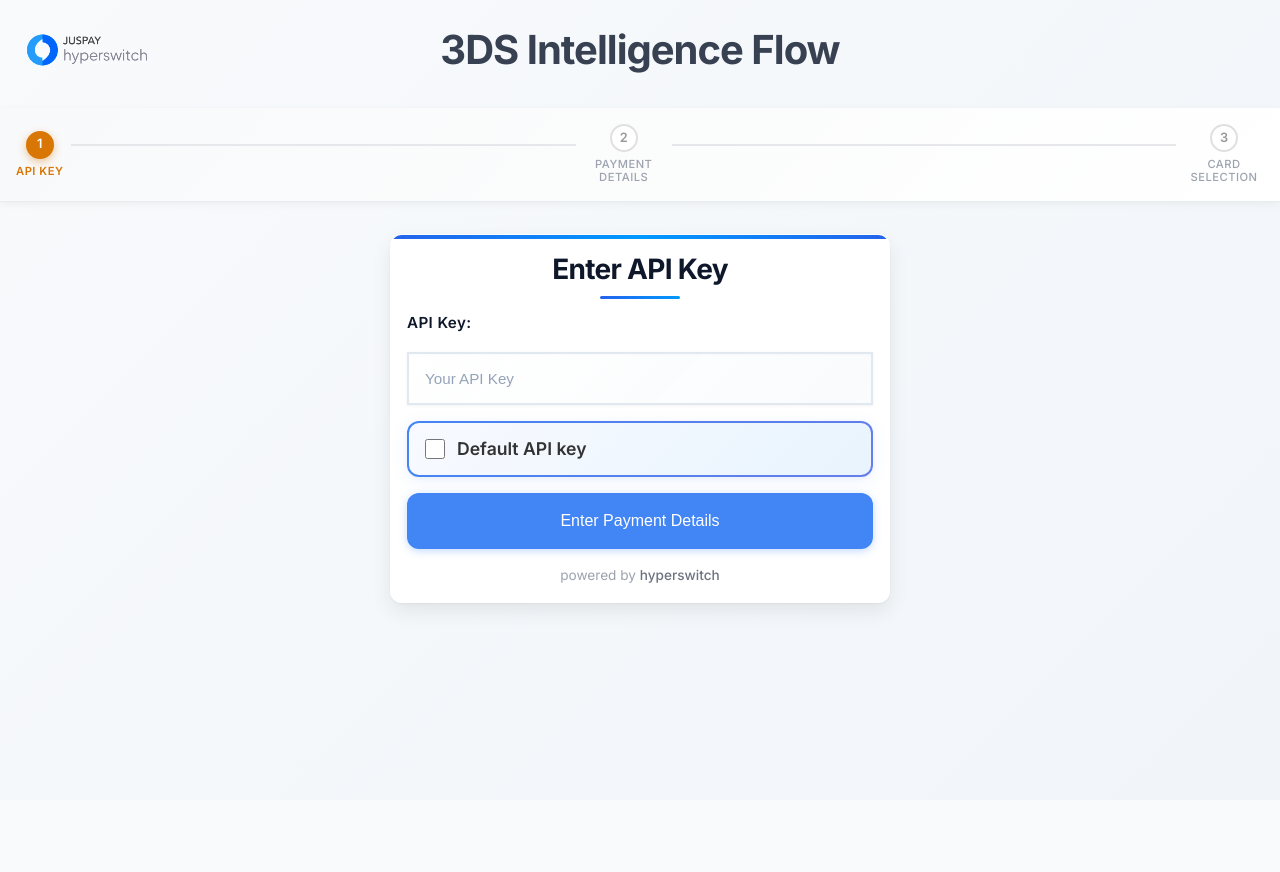
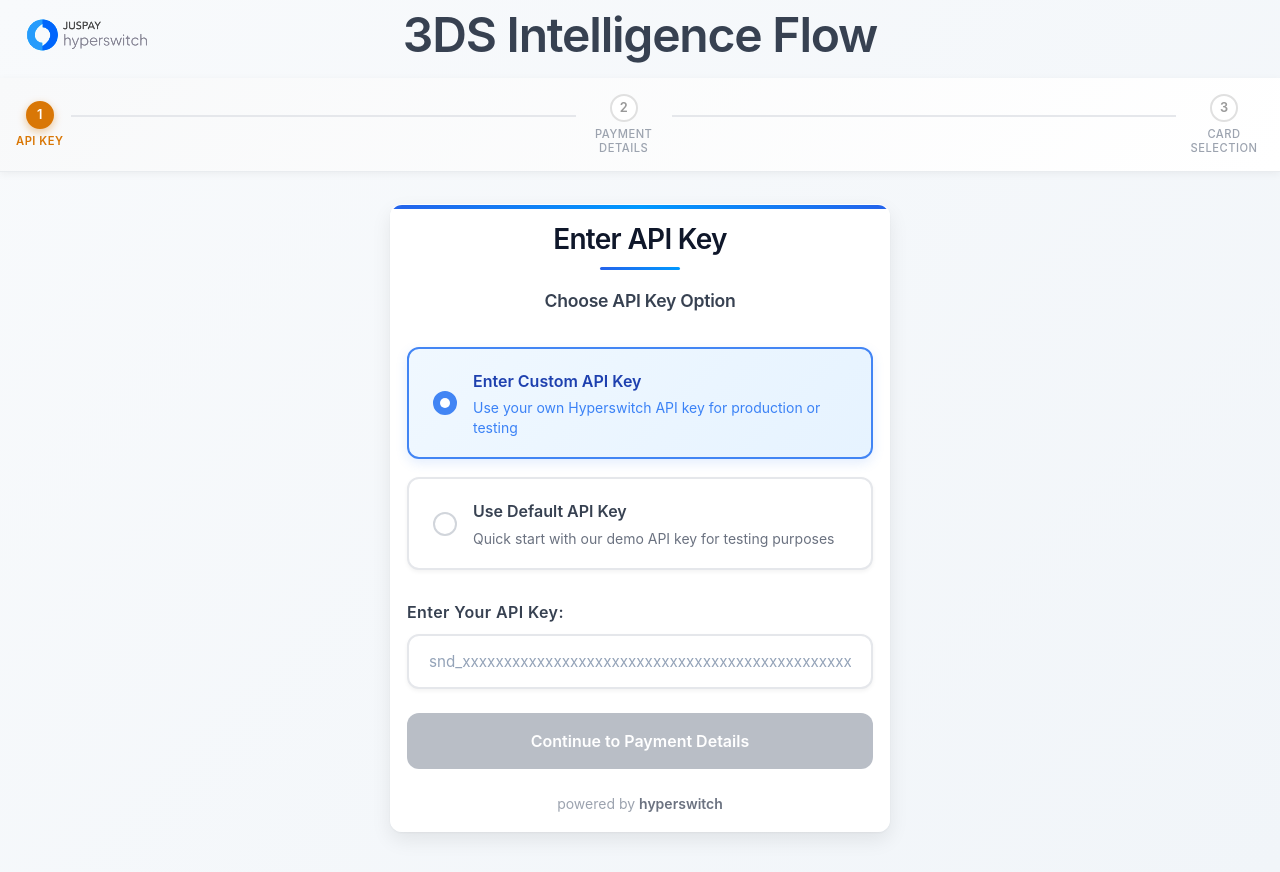
Before and after one commit to shuklatushar226/hsdemoapp, a React (Create React App) app: page / in a window 1280 px wide. Before the commit the page ends 800 px from the top, so only its background shows below. Built offline with nearby package versions, Linux system fonts and the light colour scheme.

Commit message:
apikey changes

```diff
--- a/src/App.css
+++ b/src/App.css
@@ -1,4 +1,9 @@
 /* App.css - Professional Enterprise Styling */
+
+/* Global Font Family */
+* {
+  font-family: -apple-system, BlinkMacSystemFont, 'Segoe UI', 'Roboto', 'Oxygen', 'Ubuntu', 'Cantarell', 'Fira Sans', 'Droid Sans', 'Helvetica Neue', sans-serif;
+}
 
 /* Main App Container */
 .App {
@@ -7,6 +12,7 @@
   min-height: 100vh;
   background: linear-gradient(135deg, var(--bg-body) 0%, var(--color-lighter) 100%);
   position: relative;
+  font-family: -apple-system, BlinkMacSystemFont, 'Segoe UI', 'Roboto', 'Oxygen', 'Ubuntu', 'Cantarell', 'Fira Sans', 'Droid Sans', 'Helvetica Neue', sans-serif;
 }
 
 .App::before {
@@ -25,7 +31,7 @@
 
 /* Professional Header Styling */
 .App-header {
-  padding: var(--spacing-lg) var(--spacing-md);
+  padding: var(--spacing-xs) var(--spacing-md);
   margin-bottom: var(--spacing-sm);
   position: relative;
 }
@@ -50,12 +56,13 @@
 
 .App-header h1 {
   margin: 0;
-  font-size: 2.5rem;
-  font-weight: 700;
+  font-size: 3rem;
+  font-weight: 600;
   letter-spacing: -0.025em;
   color: #374151;
   width: 100%;
   text-align: center;
+  font-family: -apple-system, BlinkMacSystemFont, 'Segoe UI', 'Roboto', 'Oxygen', 'Ubuntu', 'Cantarell', 'Fira Sans', 'Droid Sans', 'Helvetica Neue', sans-serif;
 }
 
 /* Progress Bar Styling */
@@ -271,10 +278,11 @@
   text-align: center;
   color: var(--text-heading);
   margin-bottom: var(--spacing-lg);
-  font-weight: 700;
+  font-weight: 600;
   font-size: 1.75rem;
   letter-spacing: -0.025em;
   position: relative;
+  font-family: -apple-system, BlinkMacSystemFont, 'Segoe UI', 'Roboto', 'Oxygen', 'Ubuntu', 'Cantarell', 'Fira Sans', 'Droid Sans', 'Helvetica Neue', sans-serif;
 }
 
 .form-container h2::after, .page-container h2::after {
@@ -494,7 +502,7 @@
 }
 
 .info-message::before {
-  content: 'ℹ️';
+  content: 'i';
   margin-right: var(--spacing-sm);
 }
 
@@ -728,11 +736,11 @@
 
 .api-response-placeholder {
   background: linear-gradient(135deg, #f8f9fa 0%, #e9ecef 100%);
-  border: 2px dashed var(--color-secondary);
+  border: 1px solid #e9ecef;
   border-radius: var(--border-radius-lg);
   padding: var(--spacing-xxl);
   text-align: center;
-  height: 300px;
+  min-height: 500px;
   display: flex;
   flex-direction: column;
   justify-content: center;
@@ -741,7 +749,7 @@
 }
 
 .api-response-placeholder:hover {
-  border-color: var(--color-primary);
+  border-color: #dee2e6;
   background: linear-gradient(135deg, #f0f8ff 0%, #e6f3ff 100%);
 }
 
--- a/src/components/ApiKeyEntryPage.js
+++ b/src/components/ApiKeyEntryPage.js
@@ -150,73 +150,189 @@
     <div className="form-container">
       <h2>Enter API Key</h2>
       <form onSubmit={handleSubmit}>
-        <div className="form-group">
-          <label htmlFor="apiKey">API Key:</label>
+        {/* API Key Options */}
+        <div style={{ marginBottom: '30px' }}>
+          <h3 style={{
+            fontSize: '1.1rem',
+            fontWeight: '600',
+            color: '#374151',
+            marginBottom: '20px',
+            textAlign: 'center'
+          }}>
+            Choose API Key Option
+          </h3>
+
+          {/* Custom API Key Option */}
+          <div
+            onClick={() => setUseDefaultKey(false)}
+            style={{
+              display: 'flex',
+              alignItems: 'center',
+              padding: '20px 24px',
+              border: `2px solid ${!useDefaultKey ? '#4285F4' : '#E5E7EB'}`,
+              borderRadius: '12px',
+              marginBottom: '16px',
+              cursor: 'pointer',
+              transition: 'all 0.3s ease',
+              background: !useDefaultKey ? 'linear-gradient(135deg, #F0F8FF 0%, #E6F3FF 100%)' : '#ffffff',
+              boxShadow: !useDefaultKey ? '0 4px 12px rgba(66, 133, 244, 0.15)' : '0 2px 4px rgba(0, 0, 0, 0.05)',
+              gap: '16px',
+              transform: !useDefaultKey ? 'translateY(-2px)' : 'translateY(0)'
+            }}
+          >
+            <div style={{
+              width: '24px',
+              height: '24px',
+              borderRadius: '50%',
+              border: `2px solid ${!useDefaultKey ? '#4285F4' : '#D1D5DB'}`,
+              display: 'flex',
+              alignItems: 'center',
+              justifyContent: 'center',
+              background: !useDefaultKey ? '#4285F4' : 'transparent',
+              flexShrink: 0,
+              transition: 'all 0.3s ease'
+            }}>
+              {!useDefaultKey && (
+                <div style={{
+                  width: '10px',
+                  height: '10px',
+                  borderRadius: '50%',
+                  background: 'white'
+                }} />
+              )}
+            </div>
+            <div style={{ flex: 1 }}>
+              <div style={{
+                fontSize: '1rem',
+                fontWeight: '600',
+                color: !useDefaultKey ? '#1E40AF' : '#374151',
+                marginBottom: '4px'
+              }}>
+                Enter Custom API Key
+              </div>
+              <div style={{
+                fontSize: '0.875rem',
+                color: !useDefaultKey ? '#3B82F6' : '#6B7280',
+                lineHeight: '1.4'
+              }}>
+                Use your own Hyperswitch API key for production or testing
+              </div>
+            </div>
+          </div>
+
+          {/* Default API Key Option */}
+          <div
+            onClick={() => setUseDefaultKey(true)}
+            style={{
+              display: 'flex',
+              alignItems: 'center',
+              padding: '20px 24px',
+              border: `2px solid ${useDefaultKey ? '#10B981' : '#E5E7EB'}`,
+              borderRadius: '12px',
+              marginBottom: '20px',
+              cursor: 'pointer',
+              transition: 'all 0.3s ease',
+              background: useDefaultKey ? 'linear-gradient(135deg, #ECFDF5 0%, #D1FAE5 100%)' : '#ffffff',
+              boxShadow: useDefaultKey ? '0 4px 12px rgba(16, 185, 129, 0.15)' : '0 2px 4px rgba(0, 0, 0, 0.05)',
+              gap: '16px',
+              transform: useDefaultKey ? 'translateY(-2px)' : 'translateY(0)'
+            }}
+          >
+            <div style={{
+              width: '24px',
+              height: '24px',
+              borderRadius: '50%',
+              border: `2px solid ${useDefaultKey ? '#10B981' : '#D1D5DB'}`,
+              display: 'flex',
+              alignItems: 'center',
+              justifyContent: 'center',
+              background: useDefaultKey ? '#10B981' : 'transparent',
+              flexShrink: 0,
+              transition: 'all 0.3s ease'
+            }}>
+              {useDefaultKey && (
+                <div style={{
+                  width: '10px',
+                  height: '10px',
+                  borderRadius: '50%',
+                  background: 'white'
+                }} />
+              )}
+            </div>
+            <div style={{ flex: 1 }}>
+              <div style={{
+                fontSize: '1rem',
+                fontWeight: '600',
+                color: useDefaultKey ? '#065F46' : '#374151',
+                marginBottom: '4px'
+              }}>
+                Use Default API Key
+              </div>
+              <div style={{
+                fontSize: '0.875rem',
+                color: useDefaultKey ? '#059669' : '#6B7280',
+                lineHeight: '1.4'
+              }}>
+                Quick start with our demo API key for testing purposes
+              </div>
+            </div>
+          </div>
+        </div>
+
+        {/* Custom API Key Input */}
+        {!useDefaultKey && (
+          <div className="form-group" style={{ marginBottom: '24px' }}>
+            <label htmlFor="apiKey" style={{
+              fontSize: '1rem',
+              fontWeight: '600',
+              color: '#374151',
+              marginBottom: '8px',
+              display: 'block'
+            }}>
+              Enter Your API Key:
+            </label>
             <input
               id="apiKey"
-            type="text" // Consider type="password" if it's sensitive and should be masked
-            placeholder="Your API Key"
+              type="text"
+              placeholder="snd_xxxxxxxxxxxxxxxxxxxxxxxxxxxxxxxxxxxxxxxxxxxxxxxxxxxxxxxx"
               value={apiKey}
               onChange={(e) => setApiKey(e.target.value)}
               required={!useDefaultKey}
-            disabled={useDefaultKey}
+              style={{
+                width: '100%',
+                padding: '16px 20px',
+                border: '2px solid #E5E7EB',
+                borderRadius: '12px',
+                fontSize: '0.95rem',
+                fontWeight: '500',
+                background: '#ffffff',
+                color: '#374151',
+                transition: 'all 0.3s ease',
+                boxShadow: '0 2px 4px rgba(0, 0, 0, 0.05)',
+                fontFamily: '-apple-system, BlinkMacSystemFont, "Segoe UI", "Roboto", "Oxygen", "Ubuntu", "Cantarell", "Fira Sans", "Droid Sans", "Helvetica Neue", sans-serif',
+                boxSizing: 'border-box'
+              }}
+              onFocus={(e) => {
+                e.target.style.borderColor = '#4285F4';
+                e.target.style.boxShadow = '0 0 0 3px rgba(66, 133, 244, 0.1)';
+              }}
+              onBlur={(e) => {
+                e.target.style.borderColor = '#E5E7EB';
+                e.target.style.boxShadow = '0 2px 4px rgba(0, 0, 0, 0.05)';
+              }}
             />
           </div>
+        )}
 
-        {/* Default API Key Option - Below Input */}
-        <div style={{
-          display: 'flex',
-          alignItems: 'center',
-          marginBottom: '16px',
-          padding: '12px 16px',
-          background: 'linear-gradient(135deg, #f8faff 0%, #e8f4fd 100%)',
-          borderRadius: '12px',
-          border: '2px solid transparent',
-          backgroundImage: 'linear-gradient(135deg, #f8faff 0%, #e8f4fd 100%), linear-gradient(135deg, #4285F4, #667eea)',
-          backgroundOrigin: 'border-box',
-          backgroundClip: 'padding-box, border-box',
-          gap: '12px',
-          transition: 'all 0.4s cubic-bezier(0.4, 0, 0.2, 1)',
-          boxShadow: '0 4px 16px rgba(66, 133, 244, 0.1), 0 1px 4px rgba(0, 0, 0, 0.04)',
-          cursor: 'pointer',
-          position: 'relative',
-          overflow: 'hidden'
-        }}
-        onClick={() => setUseDefaultKey(!useDefaultKey)}
-        >
-          <input
-            id="useDefaultKey"
-            type="checkbox"
-            checked={useDefaultKey}
-            onChange={handleDefaultKeyToggle}
-            style={{
-              margin: 0,
-              width: '20px',
-              height: '20px',
-              cursor: 'pointer',
-              accentColor: '#4285F4'
-            }}
-          />
-          <label htmlFor="useDefaultKey" style={{
-            margin: 0,
-            fontSize: '1.1rem',
-            cursor: 'pointer',
-            color: '#333333',
-            fontWeight: '600',
-            flex: 1
-          }}>
-            Default API key
-          </label>
-        </div>
-
+        {/* Default API Key Info */}
         {useDefaultKey && (
           <div style={{
-            padding: '12px 16px',
-            background: 'linear-gradient(135deg, #e8f5e8 0%, #f0fff0 100%)',
-            borderRadius: '10px',
+            padding: '20px 24px',
+            background: 'linear-gradient(135deg, #ECFDF5 0%, #F0FDF4 100%)',
+            borderRadius: '12px',
             border: '2px solid #10B981',
-            marginBottom: '16px',
-            boxShadow: '0 2px 12px rgba(16, 185, 129, 0.08), 0 1px 3px rgba(0, 0, 0, 0.04)',
+            marginBottom: '24px',
+            boxShadow: '0 4px 12px rgba(16, 185, 129, 0.1)',
             position: 'relative',
             overflow: 'hidden'
           }}>
@@ -225,58 +341,137 @@
               top: 0,
               left: 0,
               right: 0,
-              height: '2px',
-              background: 'linear-gradient(90deg, #10B981, #34D399, #10B981)',
-              borderRadius: '10px 10px 0 0'
+              height: '3px',
+              background: 'linear-gradient(90deg, #10B981, #34D399, #10B981)'
             }}></div>
+
             <div style={{
               display: 'flex',
               alignItems: 'center',
-              marginBottom: '8px'
+              marginBottom: '12px',
+              gap: '8px'
+            }}>
+              <span style={{ fontSize: '1.2rem' }}>✓</span>
+              <h4 style={{
+                margin: 0,
+                fontSize: '1rem',
+                fontWeight: '600',
+                color: '#065F46'
+              }}>
+                Default API Key Active
+              </h4>
+            </div>
+
+            <div style={{
+              backgroundColor: 'rgba(16, 185, 129, 0.1)',
+              padding: '12px 16px',
+              borderRadius: '8px',
+              border: '1px solid rgba(16, 185, 129, 0.2)',
+              marginBottom: '12px'
             }}>
               <p style={{
                 margin: 0,
-                fontSize: '0.85rem',
-                color: '#065f46',
-                fontFamily: 'Monaco, Consolas, monospace',
-                fontWeight: '600'
+                fontSize: '0.875rem',
+                color: '#065F46',
+                fontFamily: '-apple-system, BlinkMacSystemFont, "Segoe UI", "Roboto", "Oxygen", "Ubuntu", "Cantarell", "Fira Sans", "Droid Sans", "Helvetica Neue", sans-serif',
+                fontWeight: '500',
+                wordBreak: 'break-all'
               }}>
-                <strong>Default API Key Active:</strong> {defaultApiKey.substring(0, 25)}...
+                <strong>API Key:</strong> {defaultApiKey.substring(0, 30)}...
               </p>
             </div>
+
             <div style={{
-              backgroundColor: 'rgba(16, 185, 129, 0.1)',
-              padding: '8px 10px',
-              borderRadius: '6px',
-              border: '1px solid rgba(16, 185, 129, 0.2)'
-            }}>
-              <small style={{
+              fontSize: '0.875rem',
               color: '#047857',
-                fontSize: '0.75rem',
-                display: 'block',
-                lineHeight: '1.3',
+              lineHeight: '1.5',
               fontWeight: '500'
             }}>
-               Using the default test API key for quick demonstration.
-                You can uncheck the option above to enter your own API key.
-              </small>
+              Perfect for testing! This demo API key lets you explore all features without setup.
+              Switch to "Custom API Key" above to use your own production key.
             </div>
           </div>
         )}
 
-        <button type="submit" disabled={loading}>
-          {loading ? 'Fetching Rules...' : 'Enter Payment Details'}
+        <button
+          type="submit"
+          disabled={loading || (!useDefaultKey && !apiKey)}
+          style={{
+            width: '100%',
+            padding: '16px 24px',
+            background: loading || (!useDefaultKey && !apiKey) ? '#9CA3AF' : '#4285F4',
+            color: 'white',
+            border: 'none',
+            borderRadius: '12px',
+            fontSize: '1rem',
+            fontWeight: '600',
+            cursor: loading || (!useDefaultKey && !apiKey) ? 'not-allowed' : 'pointer',
+            transition: 'all 0.3s ease',
+            boxShadow: loading || (!useDefaultKey && !apiKey) ? 'none' : '0 4px 12px rgba(66, 133, 244, 0.3)',
+            transform: loading || (!useDefaultKey && !apiKey) ? 'none' : 'translateY(0)',
+            opacity: loading || (!useDefaultKey && !apiKey) ? 0.7 : 1
+          }}
+          onMouseEnter={(e) => {
+            if (!loading && (useDefaultKey || apiKey)) {
+              e.target.style.background = '#3367D6';
+              e.target.style.transform = 'translateY(-2px)';
+              e.target.style.boxShadow = '0 6px 16px rgba(66, 133, 244, 0.4)';
+            }
+          }}
+          onMouseLeave={(e) => {
+            if (!loading && (useDefaultKey || apiKey)) {
+              e.target.style.background = '#4285F4';
+              e.target.style.transform = 'translateY(0)';
+              e.target.style.boxShadow = '0 4px 12px rgba(66, 133, 244, 0.3)';
+            }
+          }}
+        >
+          {loading ? (
+            <span style={{ display: 'flex', alignItems: 'center', justifyContent: 'center', gap: '8px' }}>
+              <span style={{
+                width: '16px',
+                height: '16px',
+                border: '2px solid rgba(255, 255, 255, 0.3)',
+                borderTop: '2px solid white',
+                borderRadius: '50%',
+                animation: 'spin 1s linear infinite'
+              }}></span>
+              Fetching Rules...
+            </span>
+          ) : (
+            <span style={{ display: 'flex', alignItems: 'center', justifyContent: 'center', gap: '8px' }}>
+              Continue to Payment Details
+            </span>
+          )}
         </button>
-        {error && <p className="error-message" style={{marginTop: '15px'}}>{error}</p>}
+
+        {error && (
+          <div style={{
+            marginTop: '20px',
+            padding: '16px 20px',
+            background: 'linear-gradient(135deg, #FEF2F2 0%, #FECACA 100%)',
+            border: '2px solid #F87171',
+            borderRadius: '12px',
+            color: '#DC2626',
+            fontSize: '0.875rem',
+            fontWeight: '500',
+            lineHeight: '1.5'
+          }}>
+            <div style={{ display: 'flex', alignItems: 'center', gap: '8px', marginBottom: '8px' }}>
+              <strong>Error</strong>
+            </div>
+            {error}
+          </div>
+        )}
 
         {/* Powered by Hyperswitch */}
         <div style={{
           textAlign: 'center',
-          marginTop: '16px',
-          fontSize: '0.85rem',
+          marginTop: '24px',
+          fontSize: '0.875rem',
           color: '#9CA3AF'
         }}>
-          powered by <span style={{ fontWeight: '500', color: '#6B7280' }}>hyperswitch</span>
+          powered by <span style={{ fontWeight: '600', color: '#6B7280' }}>hyperswitch</span>
         </div>
       </form>
     </div>
--- a/src/components/CardSelectionTest.js
+++ b/src/components/CardSelectionTest.js
@@ -240,7 +240,7 @@
           ) : (
             <div className="api-response-placeholder">
               <h3 style={{ color: '#6E6E73', marginBottom: '15px', fontSize: '1.3em', fontWeight: '600' }}>Transaction Details</h3>
-              <p style={{ color: '#8E8E93', fontStyle: 'italic' }}>Submit the form to see the API response here</p>
+              <p style={{ color: '#8E8E93', fontStyle: 'italic' }}>Submit the form to see the response here</p>
             </div>
           )}
         </div>
```
Also changed, not shown: src/components/CardSelectionPage.js (+9 -9 lines). Lines whose indentation alone changed are shown as unchanged.
